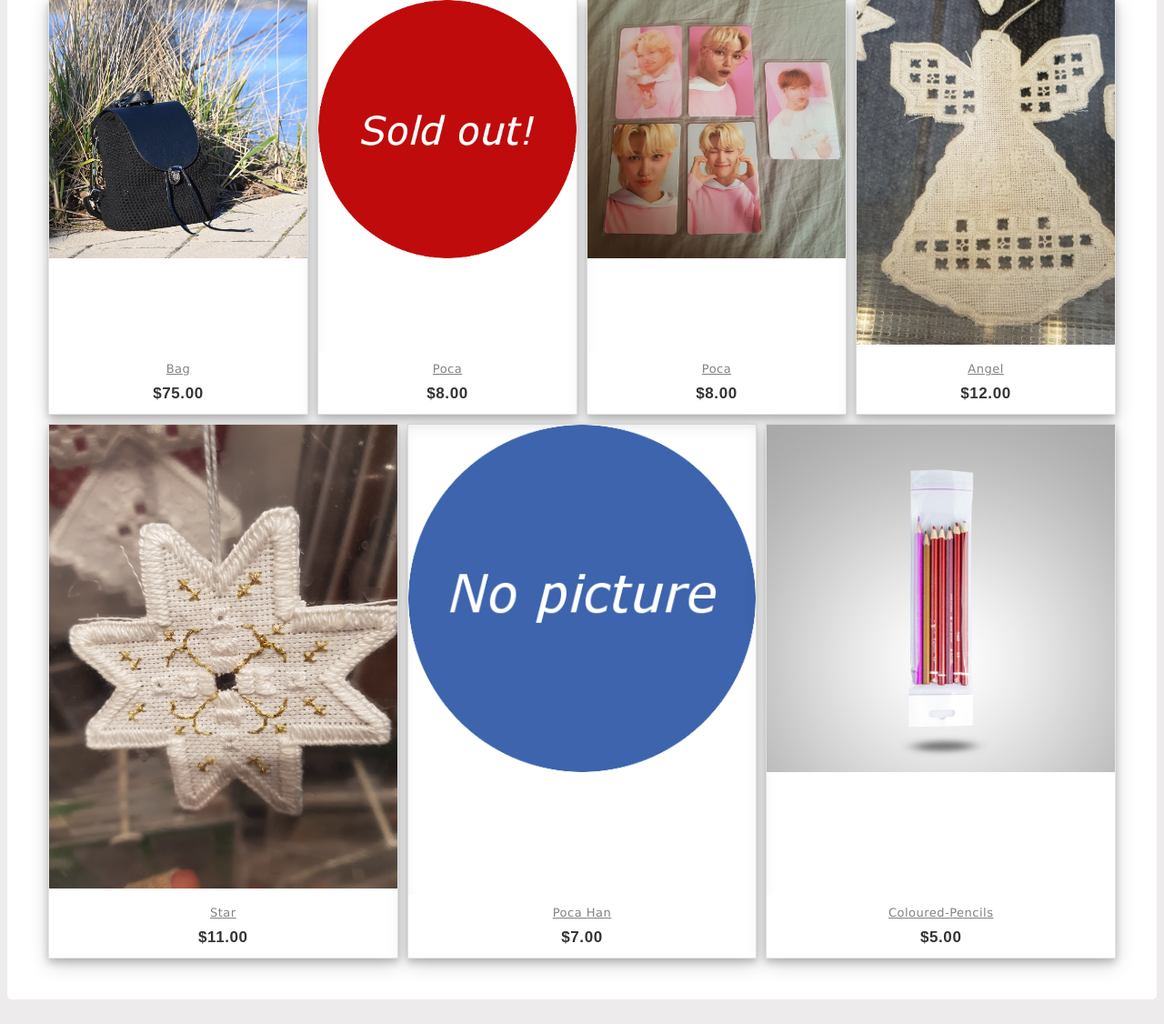
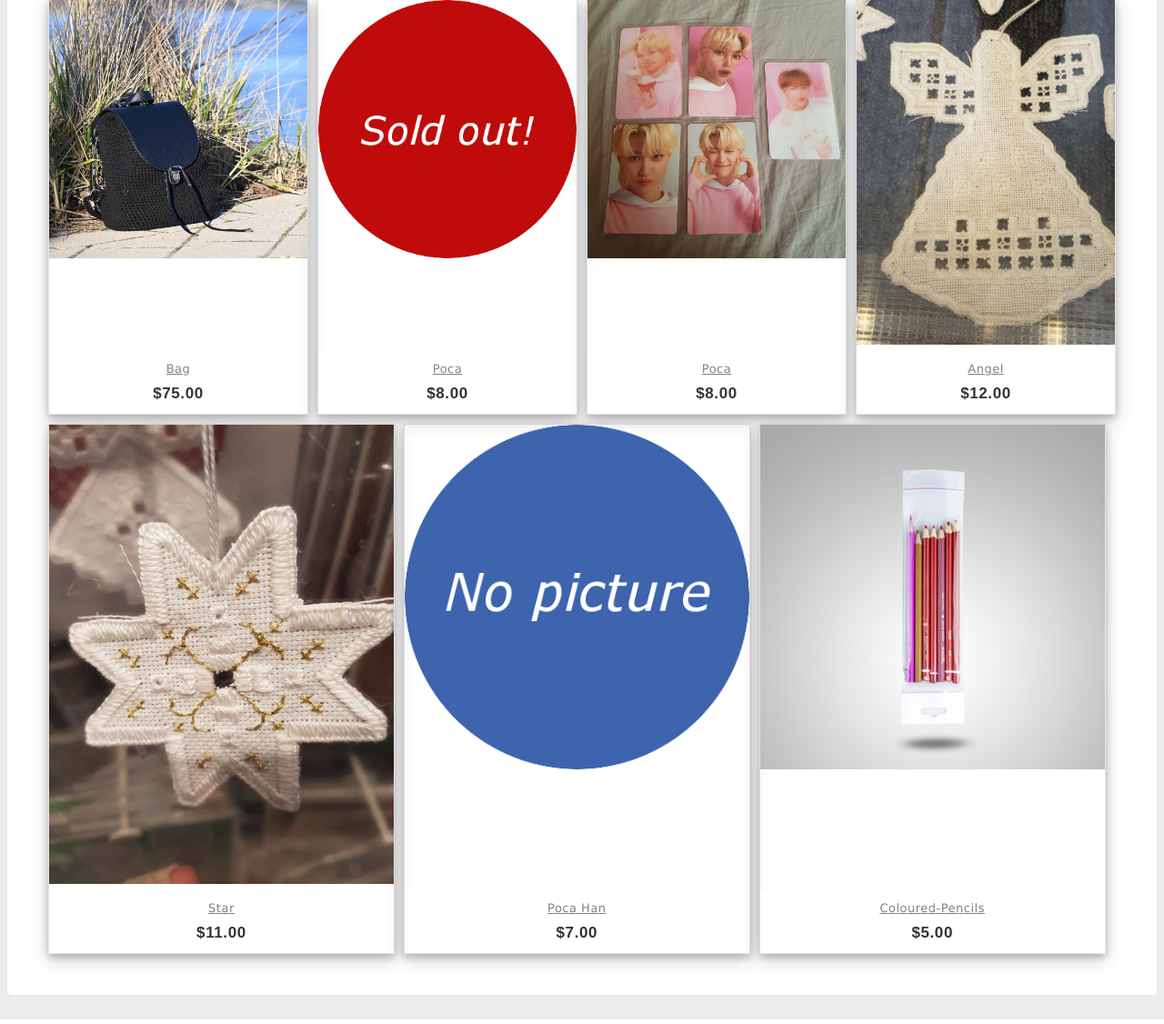
Before and after one commit to moritzwi/SE_TeamAssignment_Team6, a Flask app: page / in a window 1280 px wide. Shown: the part 223-1349 px from the top of the page at 91% size. Run offline with Flask 2, Linux system fonts and the light colour scheme; data comes from the database, SQL or seed files in the repository; both versions use the stored data as it was after the commit.

Commit message:
update css

```diff
--- a/website/static/css/main.css
+++ b/website/static/css/main.css
@@ -211,7 +211,8 @@ h3.h3{text-align:center;margin:1em;text-transform:capitalize;font-size:1.7em;}
   flex-direction: row;
   flex-wrap: wrap;}
 
-.product-grid{width: 20%;
+.product-grid{
+  max-width: 32%;
   text-align: center;
   padding: 0 0 72px;
   border: 1px solid rgba(0,0,0,.1);
--- a/website/templates/add-product.html
+++ b/website/templates/add-product.html
@@ -31,7 +31,7 @@
         <br>
         <br>
         <div class="Sbutton">
-            <input type="submit" value="submit" class="btn"></br>
+            <input type="submit" value="Submit" class="btn"></br>
         </div>
     </form>
 </div>
--- a/website/templates/edit-product.html
+++ b/website/templates/edit-product.html
@@ -41,7 +41,7 @@
     <br>
     <br>
     <div class="Sbutton">
-        <input type = "submit" value = "submit" class="btn"></br>
+        <input type = "submit" value = "Submit" class="btn"></br>
     </div>
 </form>
 {% endblock %}
```
Also changed, not shown: website/team6.sqlite3.
